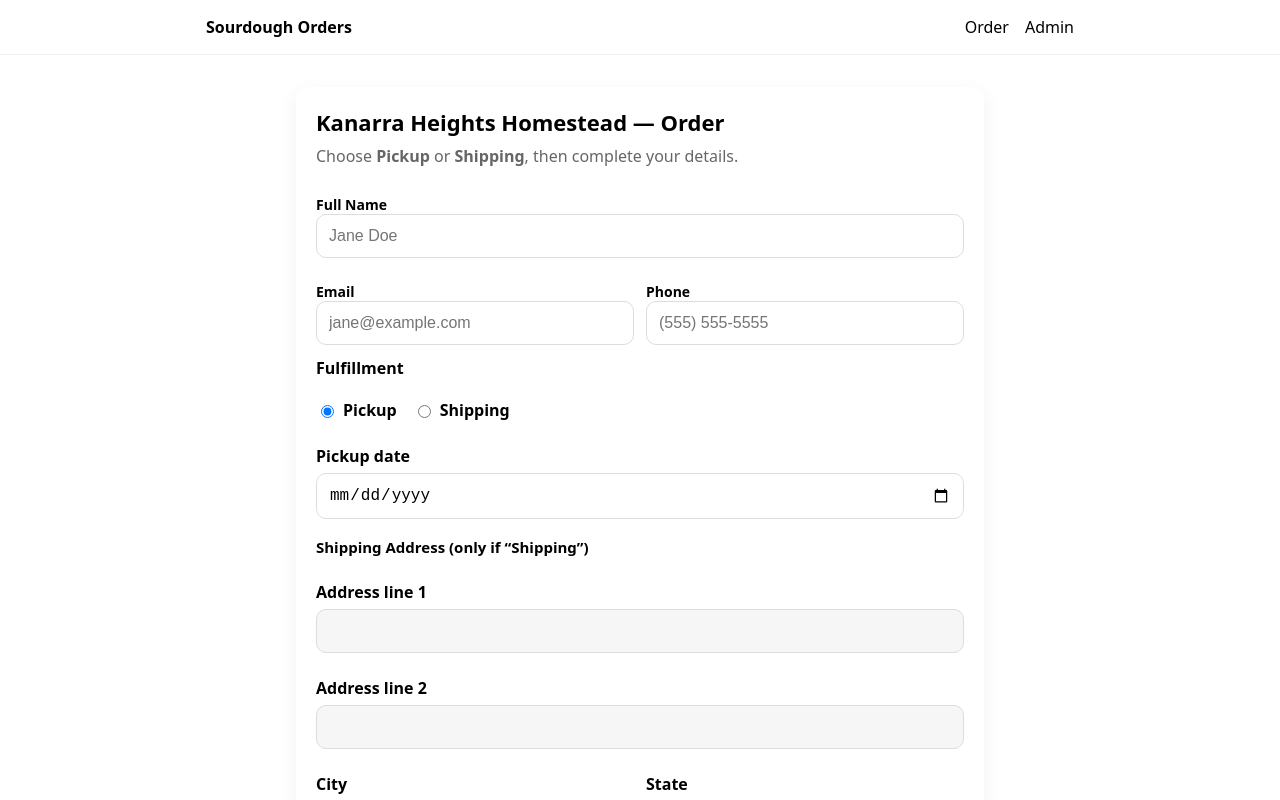
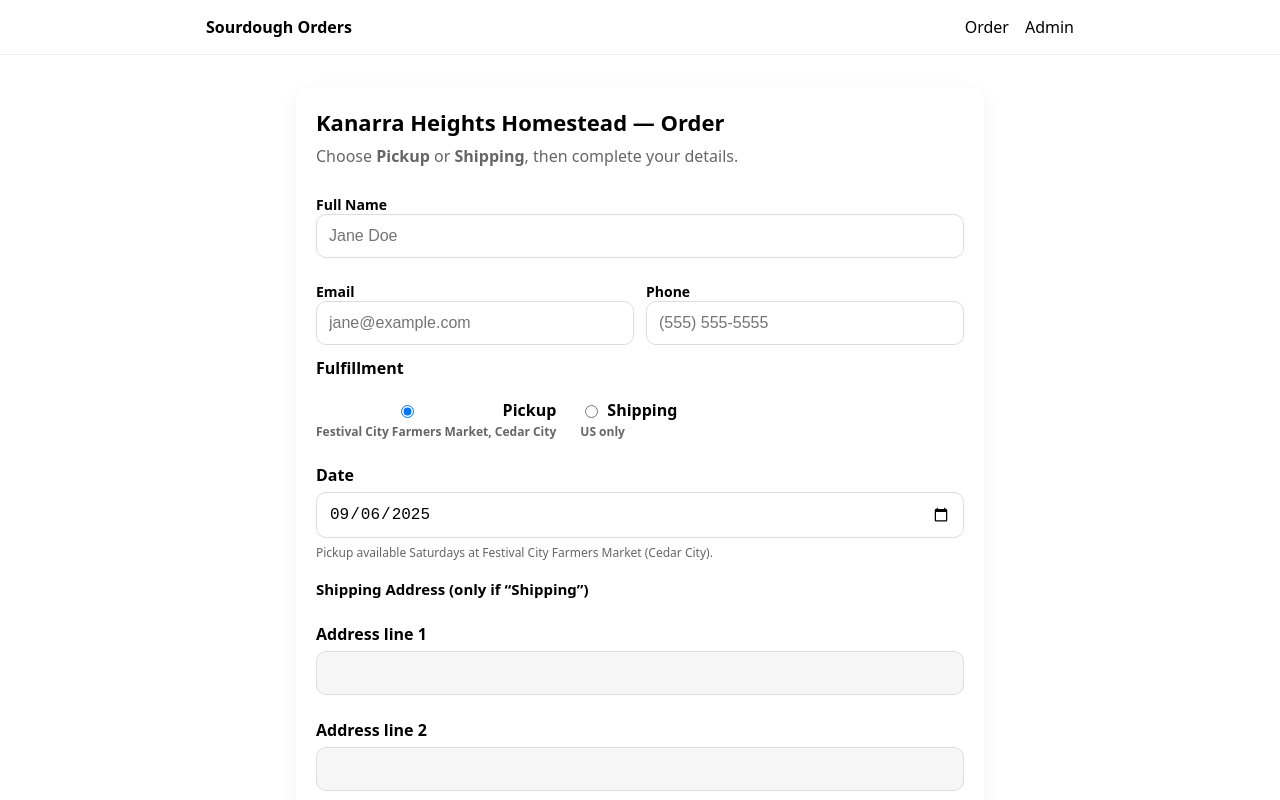
Before and after one commit to jguymonchy/sourdough-orders, a Next.js app in the folder sourdough-orders/: page /order in a window 1280 px wide. Shown: the top 800 px of the page. Built offline with nearby package versions, Linux system fonts and the light colour scheme.

Commit message:
Update page.tsx

```diff
--- a/sourdough-orders/app/order/page.tsx
+++ b/sourdough-orders/app/order/page.tsx
@@ -1,6 +1,6 @@
 'use client';
 
-import { useEffect, useMemo, useState } from 'react';
+import { useEffect, useMemo, useRef, useState } from 'react';
 
 type ApiResponse = { ok: boolean; kh?: string; venmo_note?: string; error?: string };
 
@@ -8,8 +8,11 @@ export default function OrderPage() {
   const [submitting, setSubmitting] = useState(false);
   const [message, setMessage] = useState<string | null>(null);
   const [kh, setKh] = useState<string | null>(null);
-  const [method, setMethod] = useState<'pickup' | 'shipping'>('pickup');
+  const [method, setMethod] = useState<'pickup' | 'shipping'>('pickup'); // default = Pickup
+  const [dateHint, setDateHint] = useState<string>('');
+  const dateRef = useRef<HTMLInputElement | null>(null);
 
+  // item preview (same as before)
   const [qty1, setQty1] = useState<number>(1);
   const [qty2, setQty2] = useState<number>(0);
   const PRICE_EACH = 10;
@@ -22,6 +25,74 @@ export default function OrderPage() {
     }
   }, [message]);
 
+  // === Date helpers (local timezone) ===
+  function toYMD(d: Date) {
+    const y = d.getFullYear();
+    const m = String(d.getMonth() + 1).padStart(2, '0');
+    const day = String(d.getDate()).padStart(2, '0');
+    return `${y}-${m}-${day}`;
+  }
+  function fromYMD(ymd: string) {
+    const [y, m, d] = ymd.split('-').map(Number);
+    return new Date(y, m - 1, d);
+  }
+  function nextDow(targetDow: number) {
+    const d = new Date();
+    d.setHours(0, 0, 0, 0);
+    const curDow = d.getDay(); // 0=Sun..6=Sat
+    const add = (targetDow - curDow + 7) % 7 || 7; // always next occurrence (>=1 day)
+    d.setDate(d.getDate() + add);
+    return d;
+  }
+  function allowedDowFor(methodVal: 'pickup' | 'shipping') {
+    return methodVal === 'pickup' ? 6 /* Sat */ : 5 /* Fri */;
+  }
+  function ruleText(methodVal: 'pickup' | 'shipping') {
+    return methodVal === 'pickup'
+      ? 'Pickup available Saturdays at Festival City Farmers Market (Cedar City).'
+      : 'Shipping goes out on Fridays (US only).';
+  }
+
+  // Set/validate date when method changes or user edits
+  useEffect(() => {
+    const allowed = allowedDowFor(method);
+    setDateHint(ruleText(method));
+    // snap to next allowed day whenever method changes (for clarity)
+    const el = dateRef.current;
+    if (el) {
+      const d = nextDow(allowed);
+      el.value = toYMD(d);
+      el.setCustomValidity('');
+    }
+  }, [method]);
+
+  function validateOrSnapDate(el: HTMLInputElement) {
+    if (!el.value) return;
+    try {
+      const picked = fromYMD(el.value);
+      const dow = picked.getDay();
+      const allowed = allowedDowFor(method);
+      if (dow !== allowed) {
+        // snap to next allowed and show a gentle hint
+        const snapped = nextDow(allowed);
+        el.value = toYMD(snapped);
+        setDateHint(
+          method === 'pickup'
+            ? 'Pickup is Saturdays — date adjusted to the next Saturday.'
+            : 'Shipping is Fridays — date adjusted to the next Friday.'
+        );
+        el.setCustomValidity('');
+      } else {
+        el.setCustomValidity('');
+        setDateHint(ruleText(method));
+      }
+    } catch {
+      // if any parse issue, just clear validity
+      el.setCustomValidity('');
+    }
+  }
+
+  // === Submit ===
   async function onSubmit(e: React.FormEvent<HTMLFormElement>) {
     e.preventDefault();
     setSubmitting(true);
@@ -31,14 +102,18 @@ export default function OrderPage() {
     try {
       const fd = new FormData(e.currentTarget);
 
-      // keep payload clean on pickup
-      if (method === 'pickup') {
+      // Keep payload clean on Pickup
+      const addressDisabled = method !== 'shipping';
+      if (addressDisabled) {
         fd.set('address1', '');
         fd.set('address2', '');
         fd.set('city', '');
         fd.set('state', '');
         fd.set('postal', '');
       }
+
+      // Ensure date obeys rule before sending
+      if (dateRef.current) validateOrSnapDate(dateRef.current);
 
       const payload = Object.fromEntries(fd.entries());
 
@@ -52,7 +127,9 @@ export default function OrderPage() {
       if (!res.ok || !data.ok) throw new Error(data.error || 'Order failed');
 
       setKh(data.kh ?? null);
-      setMessage(`✅ Order placed! ${data.kh ? `Your ID is ${data.kh}` : 'Check your email for confirmation.'}`);
+      setMessage(
+        `✅ Order placed! ${data.kh ? `Your ID is ${data.kh}` : 'Check your email for confirmation.'}`
+      );
       setQty1(1);
       setQty2(0);
     } catch (err: any) {
@@ -68,7 +145,9 @@ export default function OrderPage() {
     <div style={{ maxWidth: 720, margin: '0 auto', padding: 16, fontFamily: 'system-ui, -apple-system, Segoe UI, Roboto, sans-serif' }}>
       <div style={{ background: '#fff', borderRadius: 12, padding: 20, boxShadow: '0 6px 20px rgba(0,0,0,0.06)' }}>
         <h1 style={{ margin: '0 0 8px', fontSize: 22 }}>Kanarra Heights Homestead — Order</h1>
-        <p style={{ margin: '0 0 16px', color: '#666' }}>Choose <b>Pickup</b> or <b>Shipping</b>, then complete your details.</p>
+        <p style={{ margin: '0 0 16px', color: '#666' }}>
+          Choose <b>Pickup</b> or <b>Shipping</b>, then complete your details.
+        </p>
 
         <form onSubmit={onSubmit}>
           <div style={{ display: 'grid', gap: 12 }}>
@@ -92,20 +171,54 @@ export default function OrderPage() {
             {/* Fulfillment */}
             <div>
               <div style={{ fontWeight: 700, marginBottom: 8 }}>Fulfillment</div>
-              <div style={{ display: 'flex', gap: 16 }}>
-                <label style={{ display: 'inline-flex', alignItems: 'center', gap: 6 }}>
-                  <input type="radio" name="fulfillment_method" value="pickup" checked={method === 'pickup'} onChange={() => setMethod('pickup')}/> Pickup
+              <div style={{ display: 'flex', gap: 24 }}>
+                <label style={{ display: 'inline-flex', flexDirection: 'column' }}>
+                  <span style={{ display: 'inline-flex', alignItems: 'center', gap: 6, marginBottom: 2 }}>
+                    <input
+                      type="radio"
+                      name="fulfillment_method"
+                      value="pickup"
+                      checked={method === 'pickup'}
+                      onChange={() => setMethod('pickup')}
+                    />
+                    Pickup
+                  </span>
+                  <span style={{ color: '#666', fontSize: 12 }}>
+                    Festival City Farmers Market, Cedar City
+                  </span>
                 </label>
-                <label style={{ display: 'inline-flex', alignItems: 'center', gap: 6 }}>
-                  <input type="radio" name="fulfillment_method" value="shipping" checked={method === 'shipping'} onChange={() => setMethod('shipping')}/> Shipping
+
+                <label style={{ display: 'inline-flex', flexDirection: 'column' }}>
+                  <span style={{ display: 'inline-flex', alignItems: 'center', gap: 6, marginBottom: 2 }}>
+                    <input
+                      type="radio"
+                      name="fulfillment_method"
+                      value="shipping"
+                      checked={method === 'shipping'}
+                      onChange={() => setMethod('shipping')}
+                    />
+                    Shipping
+                  </span>
+                  <span style={{ color: '#666', fontSize: 12 }}>
+                    US only
+                  </span>
                 </label>
               </div>
             </div>
 
-            {/* Pickup date */}
+            {/* Pickup/Shipping date */}
             <div>
-              <label style={{ fontWeight: 600, display: 'block', marginBottom: 6 }}>Pickup date</label>
-              <input name="pickup_date" type="date" style={inputStyle}/>
+              <label style={{ fontWeight: 600, display: 'block', marginBottom: 6 }}>Date</label>
+              <input
+                ref={dateRef}
+                name="pickup_date"
+                type="date"
+                onBlur={(e) => validateOrSnapDate(e.currentTarget)}
+                style={inputStyle}
+              />
+              <div style={{ marginTop: 6, color: '#666', fontSize: 12 }}>
+                {dateHint || ruleText(method)}
+              </div>
             </div>
 
             {/* Address (Shipping only) */}
@@ -143,7 +256,14 @@ export default function OrderPage() {
               </div>
               <div>
                 <label style={{ fontWeight: 600, fontSize: 14 }}>Qty</label>
-                <input name="item1_qty" type="number" min={0} value={qty1} onChange={(e) => setQty1(Math.max(0, Number(e.target.value || 0)))} style={inputStyle}/>
+                <input
+                  name="item1_qty"
+                  type="number"
+                  min={0}
+                  value={qty1}
+                  onChange={(e) => setQty1(Math.max(0, Number(e.target.value || 0)))}
+                  style={inputStyle}
+                />
               </div>
             </div>
             <div style={{ display: 'grid', gridTemplateColumns: '1fr 120px', gap: 12 }}>
@@ -153,7 +273,14 @@ export default function OrderPage() {
               </div>
               <div>
                 <label style={{ fontWeight: 600, fontSize: 14 }}>Qty</label>
-                <input name="item2_qty" type="number" min={0} value={qty2} onChange={(e) => setQty2(Math.max(0, Number(e.target.value || 0)))} style={inputStyle}/>
+                <input
+                  name="item2_qty"
+                  type="number"
+                  min={0}
+                  value={qty2}
+                  onChange={(e) => setQty2(Math.max(0, Number(e.target.value || 0)))}
+                  style={inputStyle}
+                />
               </div>
             </div>
 
@@ -186,7 +313,7 @@ export default function OrderPage() {
         </form>
       </div>
       <div style={{ marginTop: 14, fontSize: 12, color: '#777', textAlign: 'center' }}>
-        You’ll see a Venmo note like “KH### — Kanarra Heights Homestead”.
+        Pickup is Saturdays at Festival City Farmers Market (Cedar City). Shipping runs Fridays (US only).
       </div>
     </div>
   );
```
